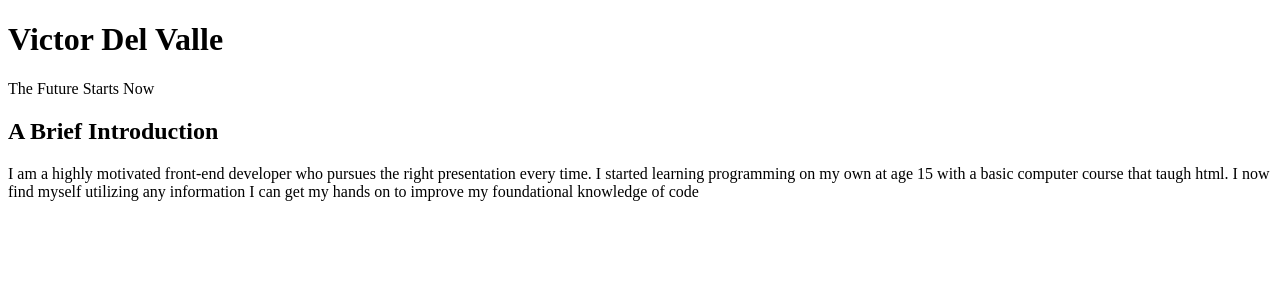
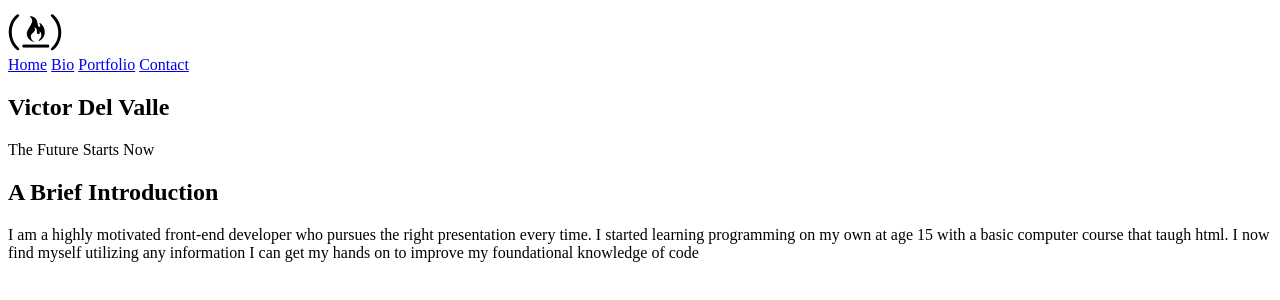
Before and after one commit to vdelvalle11/My-Portfolio, a plain HTML site: page index.html in a window 1280 px wide. Drawn offline with Linux system fonts and the light colour scheme.

Commit message:
Added navbar
Added some navigation links with targets for future additions and divided a welcome section

```diff
--- a/index.html
+++ b/index.html
@@ -3,10 +3,27 @@
   <head>
     <meta charset="utf-8">
     <title>Victor Del Valle</title>
+    	<link rel="stylesheet" href="https://use.fontawesome.com/releases/v5.3.1/css/all.css" integrity="sha384-mzrmE5qonljUremFsqc01SB46JvROS7bZs3IO2EmfFsd15uHvIt+Y8vEf7N7fWAU" crossorigin="anonymous">
   </head>
   <body>
-    <h1>Victor Del Valle</h1>
-    <p>	The Future Starts Now</p>
+
+    <header>
+      <i class="fab fa-free-code-camp fa-3x"></i>
+      <nav id="navbar">
+        <a class="nav-link" href="#welcome-section">Home</a>
+        <a class="nav-link" href="#Bio">Bio</a>
+        <a class="nav-link" href="#projects">Portfolio</a>
+        <a class="nav-link" href="#Contact">Contact</a>
+      </nav>
+    </header>
+
+    <section id="welcome-section">
+  		<div class="welcome-content">
+  			<h1>Victor Del Valle</h1>
+  			<p>	The Future Starts Now</p>
+  		</div>
+  	</section>
+
     <h2>A Brief Introduction</h2>
     	<p>I am a highly motivated front-end developer who pursues the right presentation every time. I started learning programming on my own at age 15 with a basic computer course that taugh html. I now find myself utilizing any information I can get my hands on to improve my foundational knowledge of code</p>
   </body>
```
